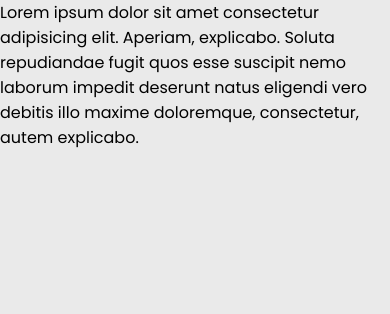
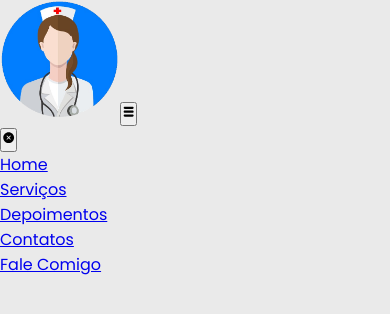
Before and after one commit to Darlan0307/LandingPage-nurse, a React (Vite) app: page / in a window 390 px wide. Shown: the top 314 px of the page. Built offline with nearby package versions, Linux system fonts and the light colour scheme.

Commit message:
:sparkles: logica do menu responsivo

```diff
--- a/package.json
+++ b/package.json
@@ -12,6 +12,9 @@
   "dependencies": {
     "react": "^18.2.0",
     "react-dom": "^18.2.0",
+    "react-icons": "^5.0.1",
+    "react-responsive": "^9.0.2",
+    "react-router-dom": "^6.22.3",
     "sass": "^1.71.1"
   },
   "devDependencies": {
--- /dev/null
+++ b/src/components/AppHeader/HeaderTop/index.jsx
@@ -0,0 +1,54 @@
+import './styles.scss'
+import { useMediaQuery } from 'react-responsive';
+import logo from '../../../assets/logo.png'
+import { TiThMenu } from "react-icons/ti";
+import { IoIosCloseCircle } from "react-icons/io";
+import { useRef } from 'react';
+
+const HeaderTop = () => {
+
+  const isMobile = useMediaQuery({ query: '(max-width: 800px)' });
+
+  const refMenu = useRef()
+
+  const handleMenu = () => {
+    refMenu.current.classList.toggle('open')
+  }
+  return (
+    <header className='header-top'>
+      <img className='logo' src={logo} alt="logo do website" />
+
+      {isMobile && <button
+      className='btn-open'
+      onClick={()=>handleMenu()}
+      ><TiThMenu/></button>}
+
+      <nav ref={refMenu} className={`navigation ${isMobile ?  "mobile" : ""}`}>
+
+        {isMobile && <button
+        className='btn-close'
+        onClick={()=>handleMenu()}
+        ><IoIosCloseCircle/></button>}
+
+        <ul className='menu'>
+          <li>
+            <a href="#">Home</a>
+          </li>
+          <li>
+            <a href="#">Serviços</a>
+          </li>
+          <li>
+            <a href="#">Depoimentos</a>
+          </li>
+          <li>
+            <a href="#">Contatos</a>
+          </li>
+        </ul>
+
+        <a href="#" className='link-phone'>Fale Comigo</a>
+      </nav>
+    </header>
+  )
+}
+
+export default HeaderTop
--- /dev/null
+++ b/src/components/AppHeader/HeaderTop/styles.scss
@@ -0,0 +1,13 @@
+.header-top{
+  .logo{
+    width: 120px;
+  }
+
+  .navigation{
+
+  }
+
+  // .mobile{
+
+  // }
+}
--- a/src/components/AppRoutes.jsx
+++ b/src/components/AppRoutes.jsx
@@ -1,10 +1,17 @@
 import React from 'react'
+import { BrowserRouter } from 'react-router-dom'
+import HeaderTop from './AppHeader/HeaderTop'
 
 const AppRoutes = () => {
   return (
-    <div>
-      <p>Lorem ipsum dolor sit amet consectetur adipisicing elit. Aperiam, explicabo. Soluta repudiandae fugit quos esse suscipit nemo laborum impedit deserunt natus eligendi vero debitis illo maxime doloremque, consectetur, autem explicabo.</p>
-    </div>
+    <BrowserRouter>
+      <HeaderTop/>
+
+      {/* <Routes>
+        <Route path='/'  element={<Home />}></Route>
+      </Routes> */}
+
+    </BrowserRouter>
   )
 }
 
```
Also changed, not shown: 1 other file (tests, documents, lock files or other folders).
